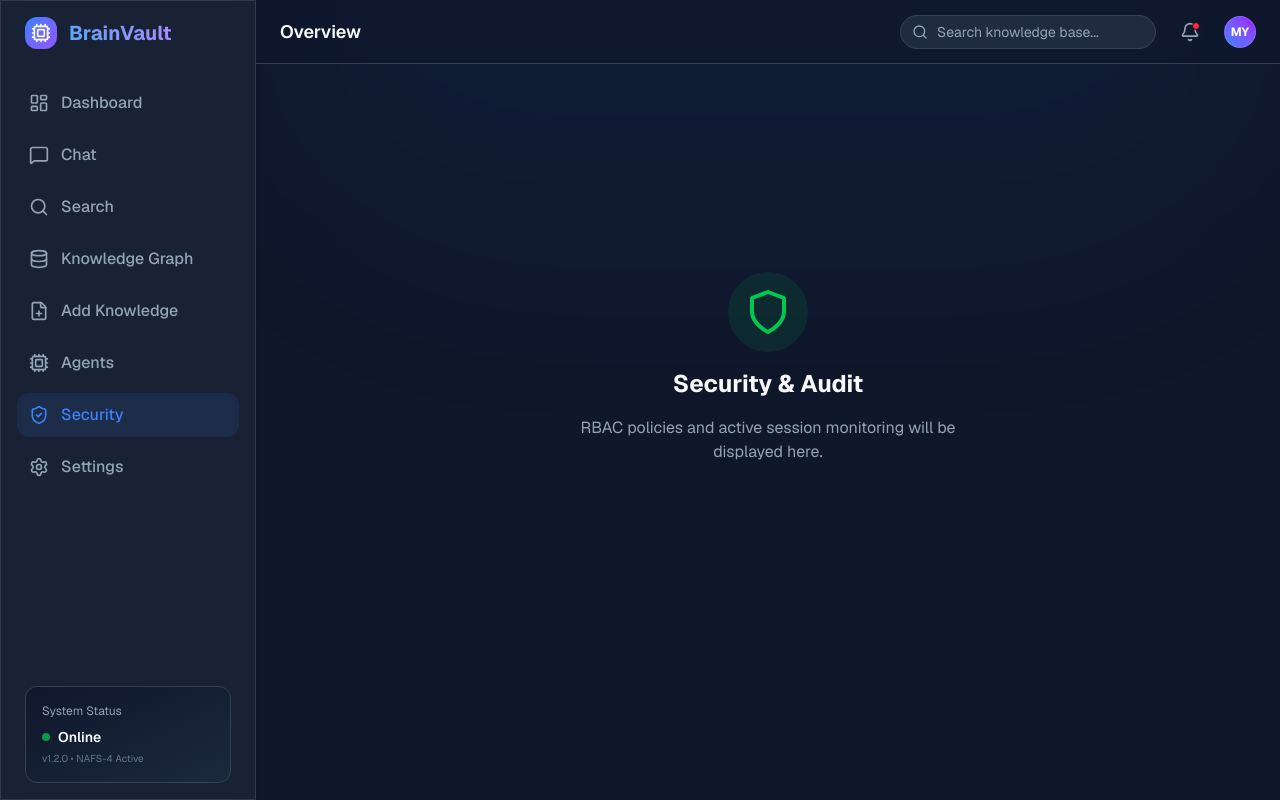
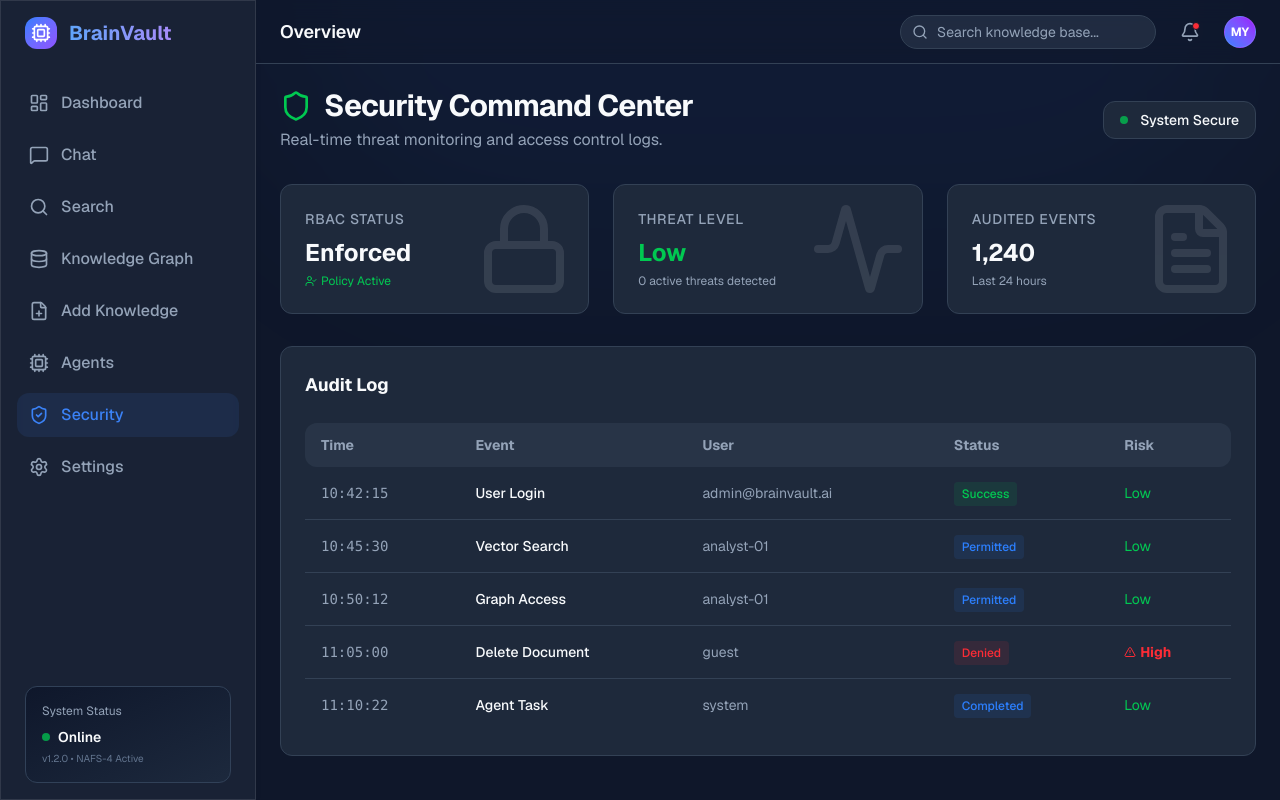
Before and after one commit to YASSERRMD/BrainVault, a Next.js app in the folder frontend/: page /security in a window 1280 px wide. Built offline with nearby package versions, Linux system fonts and the light colour scheme.

Commit message:
Implement Phase 4: Security Dashboard UI

```diff
--- a/frontend/app/security/page.tsx
+++ b/frontend/app/security/page.tsx
@@ -1,11 +1,109 @@
+"use client";
+
+import React from "react";
+import { Shield, Lock, Activity, FileText, AlertTriangle, UserCheck } from "lucide-react";
+
 export default function SecurityPage() {
+    // Mock data for Phase 4 demo (replace with API later)
+    const logs = [
+        { id: "evt-001", time: "10:42:15", event: "User Login", user: "admin@brainvault.ai", status: "Success", risk: "Low" },
+        { id: "evt-002", time: "10:45:30", event: "Vector Search", user: "analyst-01", status: "Permitted", risk: "Low" },
+        { id: "evt-003", time: "10:50:12", event: "Graph Access", user: "analyst-01", status: "Permitted", risk: "Low" },
+        { id: "evt-004", time: "11:05:00", event: "Delete Document", user: "guest", status: "Denied", risk: "High" },
+        { id: "evt-005", time: "11:10:22", event: "Agent Task", user: "system", status: "Completed", risk: "Low" },
+    ];
+
     return (
-        <div className="flex flex-col items-center justify-center h-[70vh] text-center space-y-4">
-            <div className="p-4 rounded-full bg-green-500/10 text-green-500">
-                <svg xmlns="http://www.w3.org/2000/svg" width="48" height="48" viewBox="0 0 24 24" fill="none" stroke="currentColor" strokeWidth="2" strokeLinecap="round" strokeLinejoin="round"><path d="M12 22s8-4 8-10V5l-8-3-8 3v7c0 6 8 10 8 10z" /></svg>
+        <div className="max-w-6xl mx-auto space-y-8 animate-fade-in">
+            <div className="flex items-center justify-between">
+                <div>
+                    <h1 className="text-3xl font-bold tracking-tight text-foreground flex items-center gap-3">
+                        <Shield className="w-8 h-8 text-green-500" />
+                        Security Command Center
+                    </h1>
+                    <p className="text-muted-foreground mt-1">Real-time threat monitoring and access control logs.</p>
+                </div>
+                <div className="flex gap-4">
+                    <div className="px-4 py-2 bg-card border border-border rounded-lg flex items-center gap-3">
+                        <div className="w-2 h-2 rounded-full bg-green-500 animate-pulse" />
+                        <span className="text-sm font-medium">System Secure</span>
+                    </div>
+                </div>
             </div>
-            <h1 className="text-2xl font-bold">Security & Audit</h1>
-            <p className="text-muted-foreground max-w-md">RBAC policies and active session monitoring will be displayed here.</p>
+
+            <div className="grid grid-cols-1 md:grid-cols-3 gap-6">
+                <div className="p-6 rounded-xl bg-card border border-border relative overflow-hidden group">
+                    <div className="absolute top-0 right-0 p-4 opacity-10 group-hover:opacity-20 transition-opacity">
+                        <Lock className="w-24 h-24" />
+                    </div>
+                    <h3 className="text-sm font-medium text-muted-foreground uppercase tracking-wider mb-2">RBAC Status</h3>
+                    <div className="text-2xl font-bold mb-1">Enforced</div>
+                    <p className="text-xs text-green-500 flex items-center gap-1">
+                        <UserCheck className="w-3 h-3" /> Policy Active
+                    </p>
+                </div>
+
+                <div className="p-6 rounded-xl bg-card border border-border relative overflow-hidden group">
+                    <div className="absolute top-0 right-0 p-4 opacity-10 group-hover:opacity-20 transition-opacity">
+                        <Activity className="w-24 h-24" />
+                    </div>
+                    <h3 className="text-sm font-medium text-muted-foreground uppercase tracking-wider mb-2">Threat Level</h3>
+                    <div className="text-2xl font-bold mb-1 text-green-500">Low</div>
+                    <p className="text-xs text-muted-foreground">0 active threats detected</p>
+                </div>
+
+                <div className="p-6 rounded-xl bg-card border border-border relative overflow-hidden group">
+                    <div className="absolute top-0 right-0 p-4 opacity-10 group-hover:opacity-20 transition-opacity">
+                        <FileText className="w-24 h-24" />
+                    </div>
+                    <h3 className="text-sm font-medium text-muted-foreground uppercase tracking-wider mb-2">Audited Events</h3>
+                    <div className="text-2xl font-bold mb-1">1,240</div>
+                    <p className="text-xs text-muted-foreground">Last 24 hours</p>
+                </div>
+            </div>
+
+            <div className="p-6 rounded-xl bg-card border border-border">
+                <h3 className="text-lg font-bold mb-6">Audit Log</h3>
+                <div className="overflow-x-auto">
+                    <table className="w-full text-sm text-left">
+                        <thead className="bg-secondary/50 text-muted-foreground">
+                            <tr>
+                                <th className="px-4 py-3 rounded-l-lg">Time</th>
+                                <th className="px-4 py-3">Event</th>
+                                <th className="px-4 py-3">User</th>
+                                <th className="px-4 py-3">Status</th>
+                                <th className="px-4 py-3 rounded-r-lg">Risk</th>
+                            </tr>
+                        </thead>
+                        <tbody className="divide-y divide-border">
+                            {logs.map((log) => (
+                                <tr key={log.id} className="hover:bg-secondary/30 transition-colors">
+                                    <td className="px-4 py-4 font-mono text-muted-foreground">{log.time}</td>
+                                    <td className="px-4 py-4 font-medium">{log.event}</td>
+                                    <td className="px-4 py-4 text-muted-foreground">{log.user}</td>
+                                    <td className="px-4 py-4">
+                                        <span className={`px-2 py-1 rounded text-xs font-medium ${log.status === "Denied" ? "bg-red-500/10 text-red-500" :
+                                                log.status === "Success" ? "bg-green-500/10 text-green-500" :
+                                                    "bg-blue-500/10 text-blue-500"
+                                            }`}>
+                                            {log.status}
+                                        </span>
+                                    </td>
+                                    <td className="px-4 py-4">
+                                        {log.risk === "High" ? (
+                                            <span className="flex items-center gap-1 text-red-500 font-bold">
+                                                <AlertTriangle className="w-3 h-3" /> High
+                                            </span>
+                                        ) : (
+                                            <span className="text-green-500">Low</span>
+                                        )}
+                                    </td>
+                                </tr>
+                            ))}
+                        </tbody>
+                    </table>
+                </div>
+            </div>
         </div>
     );
 }
```
